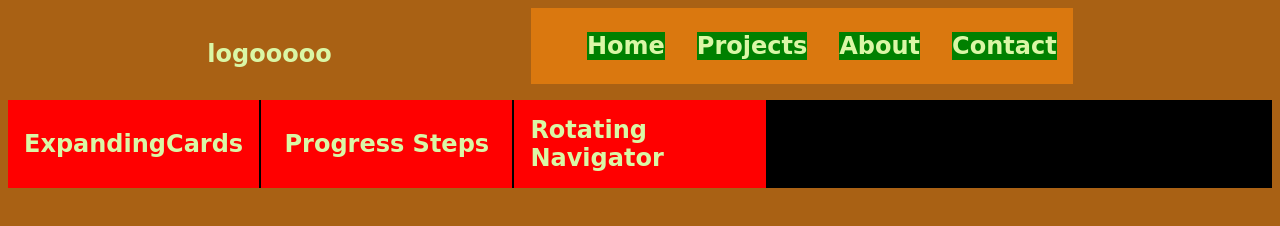
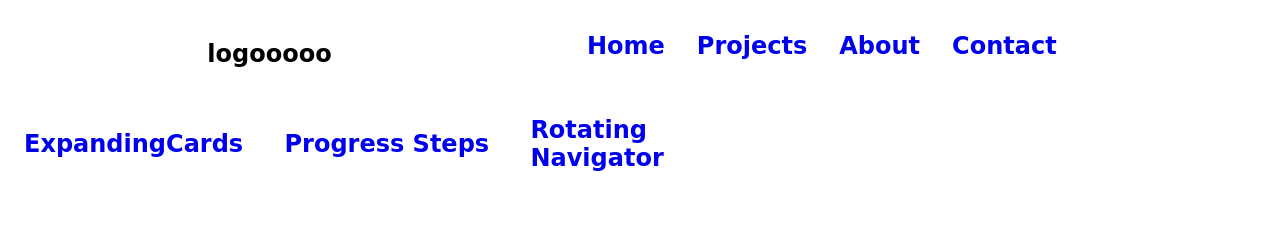
Before and after one commit to IMUST1995/ZeirBraidi.com, a plain HTML site: page index.html in a window 1280 px wide. Drawn offline with Linux system fonts and the light colour scheme; a web font is replaced by a local one.

Commit message:
zeirbraidi.com

```diff
--- a/css/index.css
+++ b/css/index.css
@@ -2,11 +2,8 @@
 *{
 box-sizing: border-box;
 font-family: 'Grape Nuts', cursive;
-color: #DAF7A6;
 }
 body{
-  background-color: #a96114;
-  color: #DAF7A6;
   font-weight: 800;
   font-size: 1.5rem;
   display: flex;
@@ -18,7 +15,6 @@ ul{
 a{
     text-decoration: none;
 }
-
 header{
     display: flex;
     justify-content: space-evenly;
@@ -26,21 +22,19 @@ header{
 }
 .menu{
     margin-bottom: 1rem;
-    background-color: #da780f
+
 }
 .linkList{
     display: flex;
 
 }
 nav ul li{
-    background-color: green;
     margin: auto 1rem
 }
 .card{
     display: flex;
     justify-content: center;
     align-items: center;
-    background-color: red;
     padding: 1rem;
 }
 @media (max-width: 500px){
@@ -62,5 +56,4 @@ nav ul li{
     display: grid;
     grid-template-columns: repeat(5, 1fr);
     grid-gap: 2px;
-    background-color: black;
 }
```
Also changed, not shown: cards/1.ExpandingCards/ExpandingCards.html (line endings or trailing spaces), cards/1.ExpandingCards/script.js (line endings or trailing spaces), cards/1.ExpandingCards/style.css (line endings or trailing spaces), cards/2.ProgressSteps/ProgressSteps.html (line endings or trailing spaces), cards/2.ProgressSteps/script.js (line endings or trailing spaces), cards/2.ProgressSteps/style.css (line endings or trailing spaces), cards/3.RotatingNavigator/RotatingNavigator.html (line endings or trailing spaces), cards/3.RotatingNavigator/script.js (line endings or trailing spaces), cards/3.RotatingNavigator/style.css (line endings or trailing spaces), index.html (line endings or trailing spaces), 1 other file.
